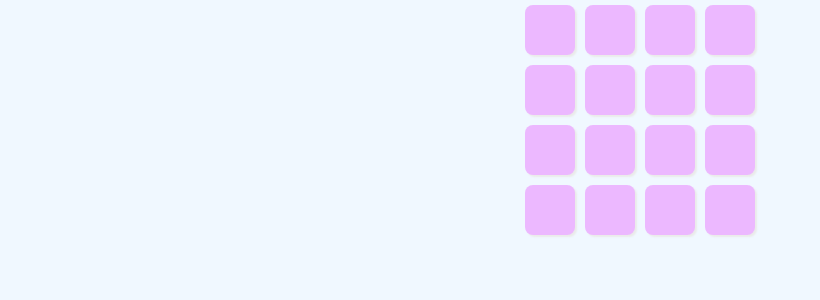
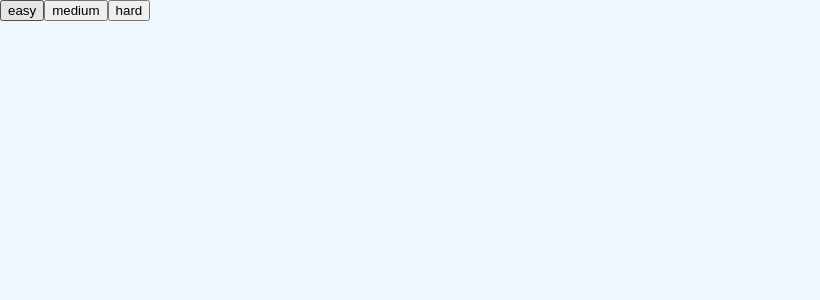
Before and after one commit to teodorakadic/memory-game, a React (Create React App) app: page / in a window 1280 px wide. Shown: the top 300 px of the page, without its empty margins (0-820 px from the left). Built offline with nearby package versions, Linux system fonts and the light colour scheme.

Commit message:
Improved styling & added difficulty

```diff
--- a/src/App.tsx
+++ b/src/App.tsx
@@ -1,11 +1,44 @@
 import './styles/App.css'
 import Board from './Board'
+import { useState } from 'react'
+
+type DifficultyType = null | 'easy' | 'medium' | 'hard'
+type GameStateType = null | 'new' | 'active' | 'over'
 
 function App() {
-	const size = 4
+	const [gameState, setGameState] = useState<GameStateType>('new')
+	const [size, setSize] = useState(new Array(6).fill(6))
+	const [difficulty, setDifficulty] = useState<DifficultyType>(null)
+
+	const handleDifficultyClick = (difficulty: DifficultyType) => {
+		switch (difficulty) {
+			case 'easy':
+				setDifficulty('easy')
+				setSize(new Array(4).fill(4))
+				break
+			case 'medium':
+				setDifficulty('medium')
+				setSize(new Array(6).fill(6))
+				break
+			case 'hard':
+				setDifficulty('hard')
+				setSize(new Array(8).fill(8))
+		}
+		setGameState('active')
+	}
+
 	return (
 		<div className="App">
-			<Board size={size}></Board>
+			{gameState === 'new' && (
+				<>
+					<button onClick={() => handleDifficultyClick('easy')}>easy</button>
+					<button onClick={() => handleDifficultyClick('medium')}>
+						medium
+					</button>
+					<button onClick={() => handleDifficultyClick('hard')}>hard</button>
+				</>
+			)}
+			{gameState === 'active' && <Board size={size.length}></Board>}
 		</div>
 	)
 }
--- a/src/styles/Board.css
+++ b/src/styles/Board.css
@@ -1,4 +1,5 @@
 .board-wrapper {
+	min-height: 50vh;
 	display: flex;
 	flex-flow: column nowrap;
 	justify-content: center;
--- a/src/styles/Card.css
+++ b/src/styles/Card.css
@@ -1,4 +1,5 @@
 .card-wrapper {
+	/* scale: 0; */
 	height: 50px;
 	width: 50px;
 	margin: 5px;
@@ -21,9 +22,21 @@
 	width: 100%;
 	transition: 0.5s;
 	transform-style: preserve-3d;
-	/* border: 1px solid grey; */
 	border-radius: 8px;
 	user-select: none;
+	animation: enter 1s ease-out;
+}
+
+@keyframes enter {
+	0% {
+		transform: rotateZ(0deg) scale(0%);
+	}
+	/* 50% {
+		transform: rotateZ(360deg) scale(50%);
+	} */
+	100% {
+		transform: rotateZ(180deg) scale(100%);
+	}
 }
 
 .card-front {
@@ -32,13 +45,14 @@
 	justify-content: center;
 	align-items: center;
 	transform: rotateY(180deg);
-	box-shadow: 2px 2px 2px rgb(234, 234, 234);
+	box-shadow: 2px 2px 2px rgb(229, 229, 229);
 	background: white;
 }
 
 .card-back {
-	background: #ecb8ff;
+	background: #fcb3ff;
 	box-shadow: 2px 2px 2px rgb(234, 234, 234);
+	transition: 0.3s;
 }
 
 .selectable:hover .card-back {
--- a/src/utils.ts
+++ b/src/utils.ts
@@ -1,4 +1,28 @@
-const EMOJI_SET = ['😺', '😸', '😻', '🙈', '🙉', '🙊', '⭐', '💫', '🌠']
+const EMOJI_SET = [
+	'😺',
+	'😸',
+	'😻',
+	'😽',
+	'😹',
+	'😼',
+	'🙀',
+	'🐈',
+	'🐈‍⬛',
+	'🧶',
+	'🐠',
+	'🧸',
+	'🩷',
+	'💗',
+	'💖',
+	'🩵',
+	'💎',
+	'🙉',
+	'🙈',
+	'🙊',
+	'⭐',
+	'💫',
+	'🌠'
+]
 
 class CardClass {
 	value: string
```
